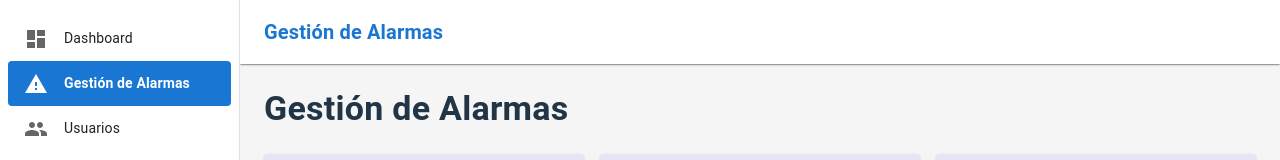
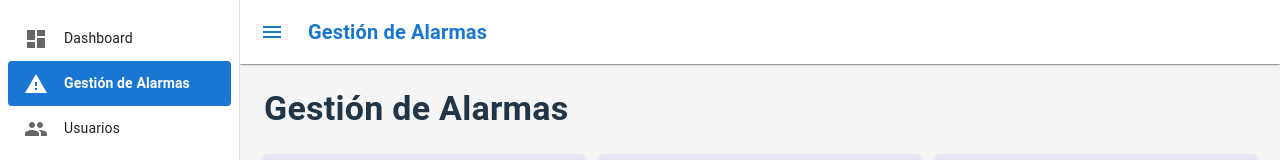
Before and after one commit to jameshell/CareAlarmWeb, a React (Vite) app: page /alarmas in a window 1280 px wide. Shown: the top 160 px of the page. Built offline with nearby package versions, Linux system fonts and the light colour scheme.

Commit message:
Adding new behavior to the hamburger icon button

```diff
--- a/src/components/Navbar.tsx
+++ b/src/components/Navbar.tsx
@@ -12,6 +12,8 @@ import {
   ListItemText,
   IconButton,
   Box,
+  useMediaQuery,
+  useTheme,
 } from '@mui/material';
 import {
   Menu as MenuIcon,
@@ -28,11 +30,15 @@ const drawerWidth = 240;
 interface NavbarProps {
   mobileOpen: boolean;
   handleDrawerToggle: () => void;
+  desktopOpen: boolean;
+  setDesktopOpen: (open: boolean) => void;
 }
 
-const Navbar: React.FC<NavbarProps> = ({ mobileOpen, handleDrawerToggle }) => {
+const Navbar: React.FC<NavbarProps> = ({ mobileOpen, handleDrawerToggle, desktopOpen, setDesktopOpen }) => {
   const navigate = useNavigate();
   const location = useLocation();
+  const theme = useTheme();
+  const isDesktop = useMediaQuery(theme.breakpoints.up('sm'));
 
   const menuItems = [
     { text: 'Dashboard', icon: <DashboardIcon />, path: '/dashboard' },
@@ -94,8 +100,8 @@ const Navbar: React.FC<NavbarProps> = ({ mobileOpen, handleDrawerToggle }) => {
       <AppBar
         position="fixed"
         sx={{
-          width: { sm: `calc(100% - ${drawerWidth}px)` },
-          ml: { sm: `${drawerWidth}px` },
+          width: isDesktop && desktopOpen ? `calc(100% - ${drawerWidth}px)` : '100%',
+          ml: isDesktop && desktopOpen ? `${drawerWidth}px` : 0,
           backgroundColor: 'white',
           color: 'primary.main',
           boxShadow: 1,
@@ -106,8 +112,14 @@ const Navbar: React.FC<NavbarProps> = ({ mobileOpen, handleDrawerToggle }) => {
             color="inherit"
             aria-label="open drawer"
             edge="start"
-            onClick={handleDrawerToggle}
-            sx={{ mr: 2, display: { sm: 'none' } }}
+            onClick={() => {
+              if (isDesktop) {
+                setDesktopOpen(!desktopOpen);
+              } else {
+                handleDrawerToggle();
+              }
+            }}
+            sx={{ mr: 2 }}
           >
             <MenuIcon />
           </IconButton>
@@ -119,7 +131,10 @@ const Navbar: React.FC<NavbarProps> = ({ mobileOpen, handleDrawerToggle }) => {
 
       <Box
         component="nav"
-        sx={{ width: { sm: drawerWidth }, flexShrink: { sm: 0 } }}
+        sx={{
+          width: isDesktop && desktopOpen ? drawerWidth : 0,
+          flexShrink: { sm: 0 }
+        }}
       >
         <Drawer
           variant="temporary"
@@ -138,7 +153,7 @@ const Navbar: React.FC<NavbarProps> = ({ mobileOpen, handleDrawerToggle }) => {
         <Drawer
           variant="permanent"
           sx={{
-            display: { xs: 'none', sm: 'block' },
+            display: { xs: 'none', sm: desktopOpen ? 'block' : 'none' },
             '& .MuiDrawer-paper': { boxSizing: 'border-box', width: drawerWidth },
           }}
           open
--- a/src/pages/AlarmasPage.tsx
+++ b/src/pages/AlarmasPage.tsx
@@ -6,12 +6,17 @@ import {
   CardContent,
   Toolbar,
   Fab,
+  useTheme,
+  useMediaQuery,
 } from '@mui/material';
 import { Add as AddIcon } from '@mui/icons-material';
 import Navbar from '../components/Navbar';
 
 const AlarmasPage: React.FC = () => {
   const [mobileOpen, setMobileOpen] = useState(false);
+  const [desktopOpen, setDesktopOpen] = useState(true);
+  const theme = useTheme();
+  const isDesktop = useMediaQuery(theme.breakpoints.up('sm'));
 
   const handleDrawerToggle = () => {
     setMobileOpen(!mobileOpen);
@@ -19,14 +24,14 @@ const AlarmasPage: React.FC = () => {
 
   return (
     <Box sx={{ display: 'flex' }}>
-      <Navbar mobileOpen={mobileOpen} handleDrawerToggle={handleDrawerToggle} />
+      <Navbar mobileOpen={mobileOpen} handleDrawerToggle={handleDrawerToggle} desktopOpen={desktopOpen} setDesktopOpen={setDesktopOpen} />
 
       <Box
         component="main"
         sx={{
           flexGrow: 1,
           p: 3,
-          width: { sm: `calc(100% - 240px)` },
+          width: isDesktop && desktopOpen ? `calc(100% - 240px)` : '100%',
           backgroundColor: '#f5f5f5',
           minHeight: '100vh',
         }}
--- a/src/pages/ConfiguracionPage.tsx
+++ b/src/pages/ConfiguracionPage.tsx
@@ -5,11 +5,16 @@ import {
   Card,
   CardContent,
   Toolbar,
+  useTheme,
+  useMediaQuery,
 } from '@mui/material';
 import Navbar from '../components/Navbar';
 
 const ConfiguracionPage: React.FC = () => {
   const [mobileOpen, setMobileOpen] = useState(false);
+  const [desktopOpen, setDesktopOpen] = useState(true);
+  const theme = useTheme();
+  const isDesktop = useMediaQuery(theme.breakpoints.up('sm'));
 
   const handleDrawerToggle = () => {
     setMobileOpen(!mobileOpen);
@@ -17,14 +22,14 @@ const ConfiguracionPage: React.FC = () => {
 
   return (
     <Box sx={{ display: 'flex' }}>
-      <Navbar mobileOpen={mobileOpen} handleDrawerToggle={handleDrawerToggle} />
+      <Navbar mobileOpen={mobileOpen} handleDrawerToggle={handleDrawerToggle} desktopOpen={desktopOpen} setDesktopOpen={setDesktopOpen} />
 
       <Box
         component="main"
         sx={{
           flexGrow: 1,
           p: 3,
-          width: { sm: `calc(100% - 240px)` },
+          width: isDesktop && desktopOpen ? `calc(100% - 240px)` : '100%',
           backgroundColor: '#f5f5f5',
           minHeight: '100vh',
         }}
--- a/src/pages/DashboardPage.tsx
+++ b/src/pages/DashboardPage.tsx
@@ -7,12 +7,17 @@ import {
   Fab,
   Toolbar,
   IconButton,
+  useTheme,
+  useMediaQuery,
 } from '@mui/material';
 import { Share as ShareIcon, Add as AddIcon } from '@mui/icons-material';
 import Navbar from '../components/Navbar';
 
 const DashboardPage: React.FC = () => {
   const [mobileOpen, setMobileOpen] = useState(false);
+  const [desktopOpen, setDesktopOpen] = useState(true);
+  const theme = useTheme();
+  const isDesktop = useMediaQuery(theme.breakpoints.up('sm'));
 
   const handleDrawerToggle = () => {
     setMobileOpen(!mobileOpen);
@@ -38,14 +43,14 @@ const DashboardPage: React.FC = () => {
 
   return (
     <Box sx={{ display: 'flex' }}>
-      <Navbar mobileOpen={mobileOpen} handleDrawerToggle={handleDrawerToggle} />
+      <Navbar mobileOpen={mobileOpen} handleDrawerToggle={handleDrawerToggle} desktopOpen={desktopOpen} setDesktopOpen={setDesktopOpen} />
 
       <Box
         component="main"
         sx={{
           flexGrow: 1,
           p: 3,
-          width: { sm: `calc(100% - 240px)` },
+          width: isDesktop && desktopOpen ? `calc(100% - 240px)` : '100%',
           backgroundColor: '#f5f5f5',
           minHeight: '100vh',
         }}
--- a/src/pages/NotificacionesPage.tsx
+++ b/src/pages/NotificacionesPage.tsx
@@ -5,11 +5,16 @@ import {
   Card,
   CardContent,
   Toolbar,
+  useTheme,
+  useMediaQuery,
 } from '@mui/material';
 import Navbar from '../components/Navbar';
 
 const NotificacionesPage: React.FC = () => {
   const [mobileOpen, setMobileOpen] = useState(false);
+  const [desktopOpen, setDesktopOpen] = useState(true);
+  const theme = useTheme();
+  const isDesktop = useMediaQuery(theme.breakpoints.up('sm'));
 
   const handleDrawerToggle = () => {
     setMobileOpen(!mobileOpen);
@@ -17,14 +22,14 @@ const NotificacionesPage: React.FC = () => {
 
   return (
     <Box sx={{ display: 'flex' }}>
-      <Navbar mobileOpen={mobileOpen} handleDrawerToggle={handleDrawerToggle} />
+      <Navbar mobileOpen={mobileOpen} handleDrawerToggle={handleDrawerToggle} desktopOpen={desktopOpen} setDesktopOpen={setDesktopOpen} />
 
       <Box
         component="main"
         sx={{
           flexGrow: 1,
           p: 3,
-          width: { sm: `calc(100% - 240px)` },
+          width: isDesktop && desktopOpen ? `calc(100% - 240px)` : '100%',
           backgroundColor: '#f5f5f5',
           minHeight: '100vh',
         }}
--- a/src/pages/ReportesPage.tsx
+++ b/src/pages/ReportesPage.tsx
@@ -5,11 +5,16 @@ import {
   Card,
   CardContent,
   Toolbar,
+  useTheme,
+  useMediaQuery,
 } from '@mui/material';
 import Navbar from '../components/Navbar';
 
 const ReportesPage: React.FC = () => {
   const [mobileOpen, setMobileOpen] = useState(false);
+  const [desktopOpen, setDesktopOpen] = useState(true);
+  const theme = useTheme();
+  const isDesktop = useMediaQuery(theme.breakpoints.up('sm'));
 
   const handleDrawerToggle = () => {
     setMobileOpen(!mobileOpen);
@@ -17,14 +22,14 @@ const ReportesPage: React.FC = () => {
 
   return (
     <Box sx={{ display: 'flex' }}>
-      <Navbar mobileOpen={mobileOpen} handleDrawerToggle={handleDrawerToggle} />
+      <Navbar mobileOpen={mobileOpen} handleDrawerToggle={handleDrawerToggle} desktopOpen={desktopOpen} setDesktopOpen={setDesktopOpen} />
 
       <Box
         component="main"
         sx={{
           flexGrow: 1,
           p: 3,
-          width: { sm: `calc(100% - 240px)` },
+          width: isDesktop && desktopOpen ? `calc(100% - 240px)` : '100%',
           backgroundColor: '#f5f5f5',
           minHeight: '100vh',
         }}
--- a/src/pages/UsuariosPage.tsx
+++ b/src/pages/UsuariosPage.tsx
@@ -6,12 +6,17 @@ import {
   CardContent,
   Toolbar,
   Fab,
+  useTheme,
+  useMediaQuery,
 } from '@mui/material';
 import { Add as AddIcon } from '@mui/icons-material';
 import Navbar from '../components/Navbar';
 
 const UsuariosPage: React.FC = () => {
   const [mobileOpen, setMobileOpen] = useState(false);
+  const [desktopOpen, setDesktopOpen] = useState(true);
+  const theme = useTheme();
+  const isDesktop = useMediaQuery(theme.breakpoints.up('sm'));
 
   const handleDrawerToggle = () => {
     setMobileOpen(!mobileOpen);
@@ -19,14 +24,14 @@ const UsuariosPage: React.FC = () => {
 
   return (
     <Box sx={{ display: 'flex' }}>
-      <Navbar mobileOpen={mobileOpen} handleDrawerToggle={handleDrawerToggle} />
+      <Navbar mobileOpen={mobileOpen} handleDrawerToggle={handleDrawerToggle} desktopOpen={desktopOpen} setDesktopOpen={setDesktopOpen} />
 
       <Box
         component="main"
         sx={{
           flexGrow: 1,
           p: 3,
-          width: { sm: `calc(100% - 240px)` },
+          width: isDesktop && desktopOpen ? `calc(100% - 240px)` : '100%',
           backgroundColor: '#f5f5f5',
           minHeight: '100vh',
         }}
```
